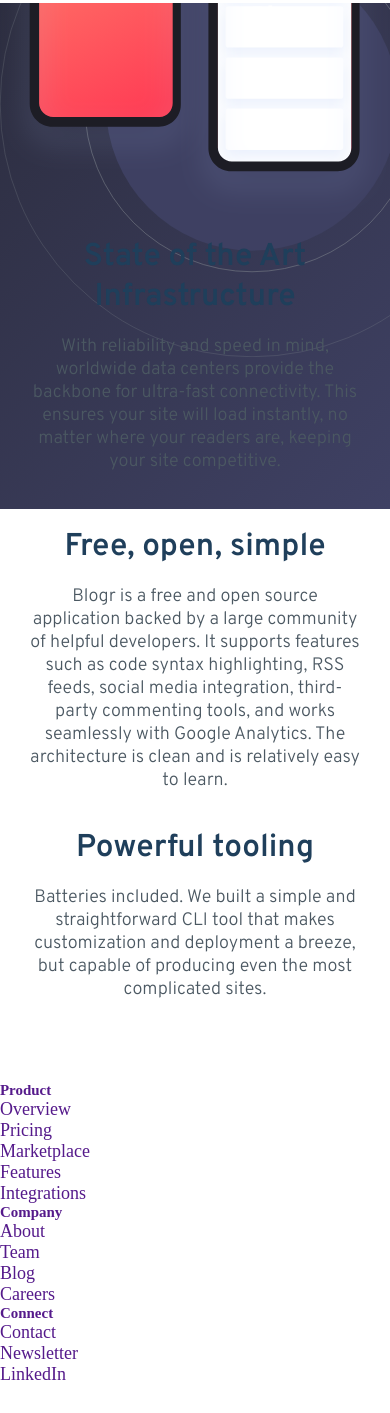
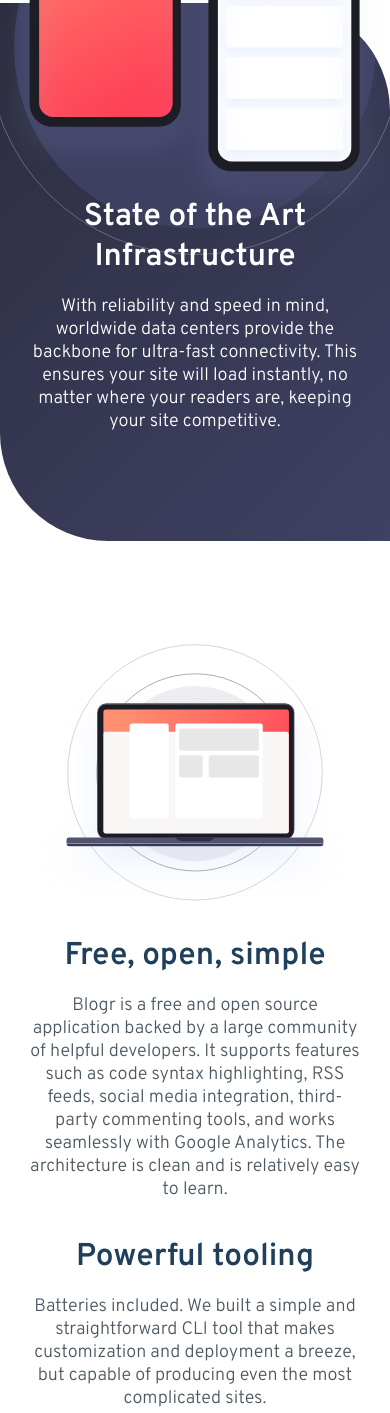
Before and after one commit to Tesmeton/Blog-Landing-Page, a plain HTML site: page index.html in a window 390 px wide. Shown: the part 2045-3458 px from the top of the page. Before the commit the page ends 3430 px from the top, so only its background shows below. Drawn offline with Linux system fonts and the light colour scheme.

Commit message:
Finished Mobile Design

```diff
--- a/index.html
+++ b/index.html
@@ -81,13 +81,16 @@
     </section>
     <section class="dark">
       <img src="./images/illustration-phones.svg" alt="Phones Illustration">
-      <h2>State of the Art Infrastructure</h2>
-      <p>
-        With reliability and speed in mind, worldwide data centers provide the backbone for ultra-fast connectivity.
-        This ensures your site will load instantly, no matter where your readers are, keeping your site competitive.
-      </p>
+      <div class="dark-content">
+        <h2 class="light">State of the Art Infrastructure</h2>
+        <p class="light">
+          With reliability and speed in mind, worldwide data centers provide the backbone for ultra-fast connectivity.
+          This ensures your site will load instantly, no matter where your readers are, keeping your site competitive.
+        </p>
+      </div>
     </section>
     <section>
+      <img src="./images/illustration-laptop-mobile.svg" alt="Laptop Illustration">
       <h3>Free, open, simple</h3>
       <p>
         Blogr is a free and open source application backed by a large community of helpful developers. It supports
--- a/style.scss
+++ b/style.scss
@@ -210,6 +210,16 @@ h4 {
   font-weight: 300;
 }
 
+h5 {
+  font-family: "Overpass", sans-serif;
+  color: hsl(0, 0%, 100%);
+  font-size: 1rem;
+  margin: 2rem 0 1rem 0;
+  a {
+    color: hsl(0, 0%, 100%);
+  }
+}
+
 a {
   text-decoration: none;
 }
@@ -231,31 +241,49 @@ main {
     padding: 2rem 0;
   }
 
+  .light {
+    color: hsl(0, 0%, 100%);
+  }
+
   .dark {
     position: relative;
+
+    // overflow: hidden;
+    z-index: 0;
+
+    .dark-content {
+      width: 100%;
+      height: 100%;
+      position: relative;
       margin-top: 17.5rem;
+      margin-bottom: 5rem;
+      padding-bottom: 4rem;
       padding-top: 12rem;
       overflow: hidden;
-    z-index: 0;
+      border-radius: 0 6rem 0 6rem;
       background: rgb(44, 45, 63);
       background: linear-gradient(
         135deg,
         rgba(44, 45, 63, 1) 0%,
         rgba(63, 65, 100, 1) 100%
       );
-
+      z-index: -1;
       &::before {
         display: block;
         content: "";
-      width: 100%;
+        width: 160%;
         height: 100%;
         position: absolute;
-      top: -30%;
-      left: 0;
+        top: -50%;
+        left: -30%;
         opacity: 1;
         background-image: url("./images/bg-pattern-circles.svg");
         background-size: cover;
         z-index: -1;
+      }
+      h2 {
+        margin-top: -1.2rem;
+      }
     }
 
     img {
@@ -264,3 +292,19 @@ main {
     }
   }
 }
+
+footer {
+  background-color: hsl(240, 10%, 16%);
+  border-radius: 0 6rem 0 0;
+  padding: 5rem 0;
+  text-align: center;
+
+  img {
+    margin-bottom: 3rem;
+  }
+
+  ul a {
+    font-family: "Overpass", sans-serif;
+    color: hsl(240, 2%, 79%);
+  }
+}
```
Also changed, not shown: style.css, 1 other file. Lines whose indentation alone changed are shown as unchanged.
